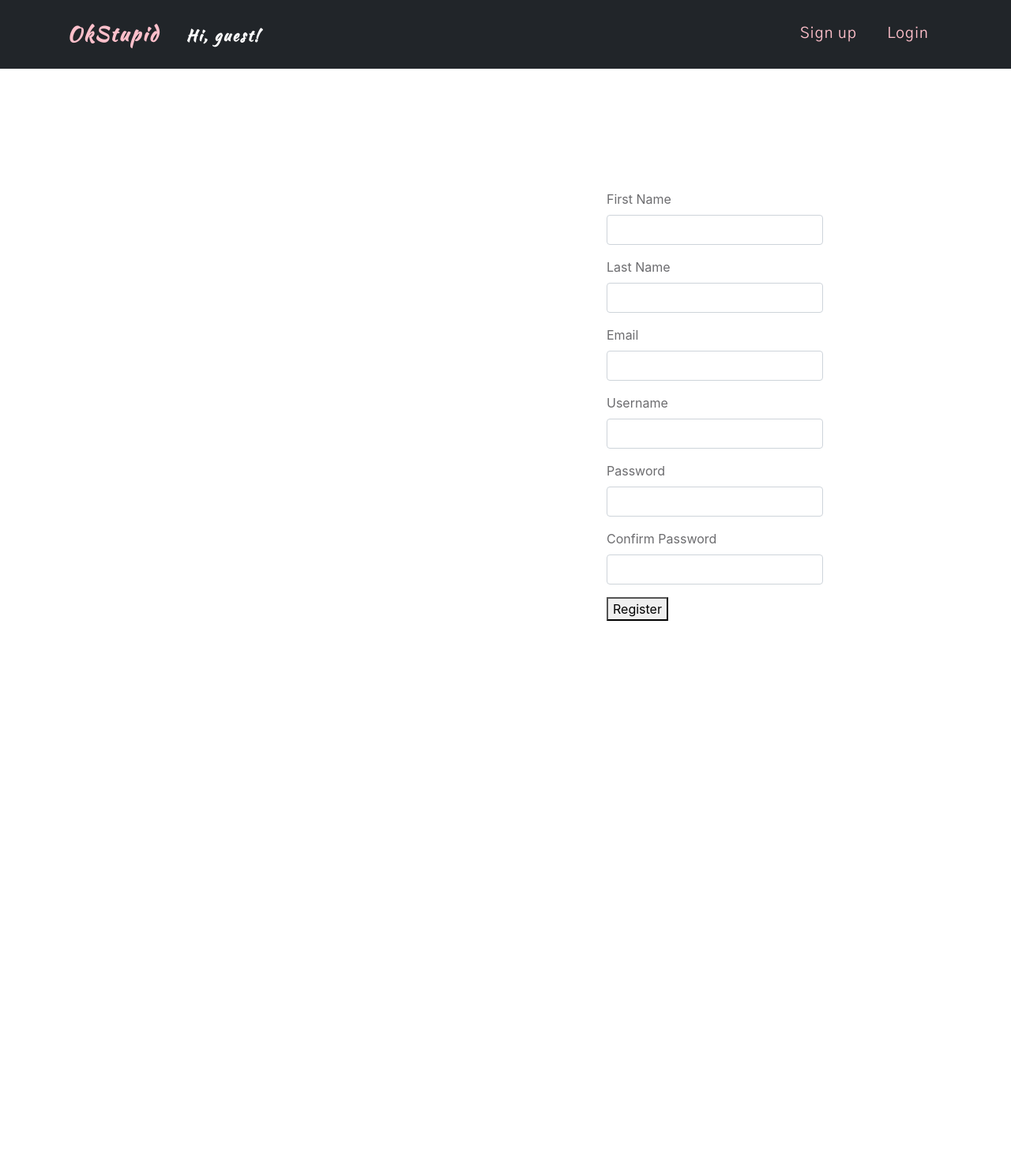
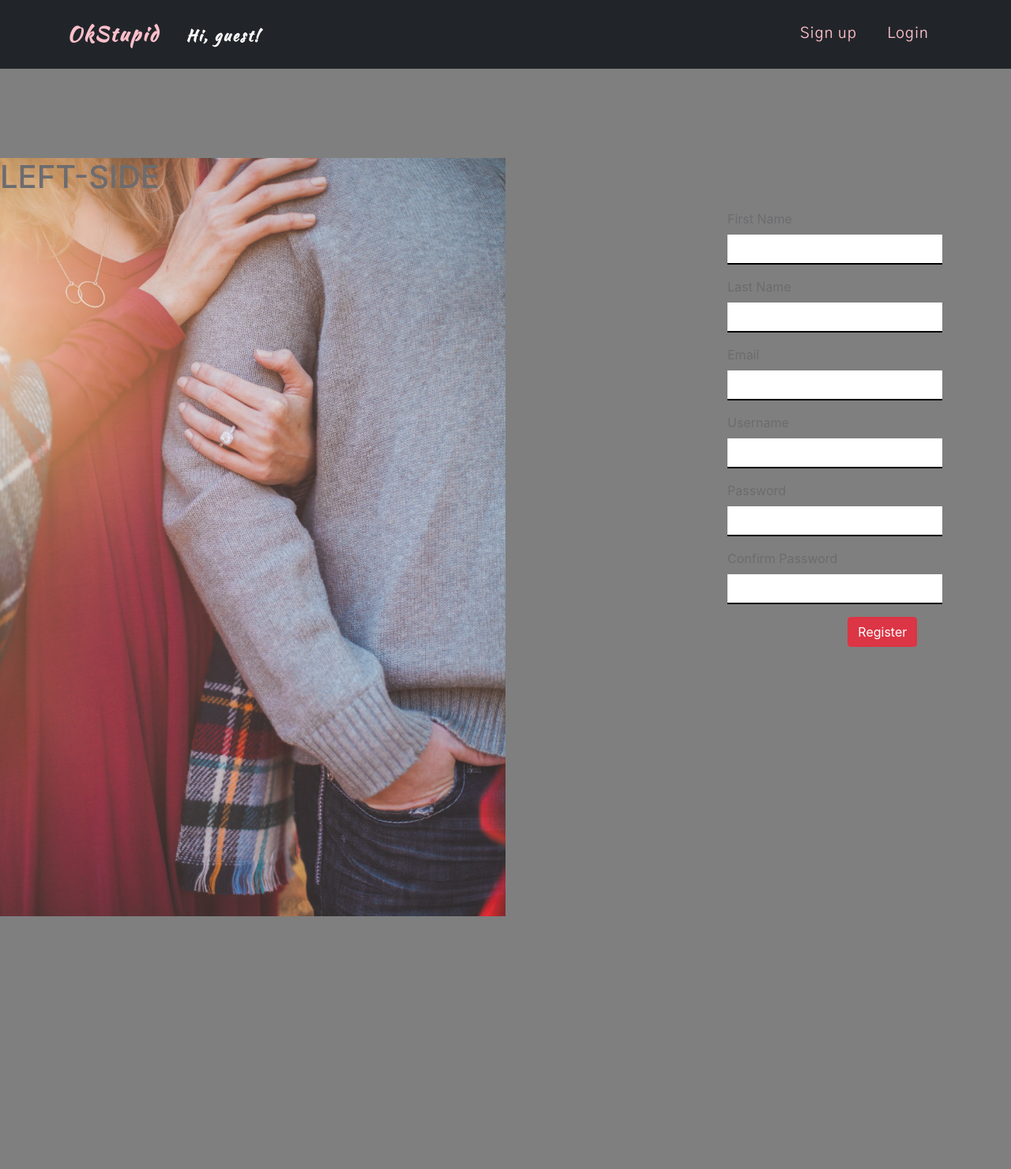
Before and after one commit to jcylok/okstupid, a Django app: page /accounts/register/ in a window 1280 px wide. Shown: the whole page at 79% size. Before the commit the page ends 786 px from the top, so only its background shows below. Run offline with Django 3.2, Linux system fonts and the light colour scheme; some libraries are stand-ins or nearby versions; some web fonts are replaced.

Commit message:
working on the style

```diff
--- a/okstupid/static/css/forms.css
+++ b/okstupid/static/css/forms.css
@@ -1,5 +1,34 @@
 .form-group{
   position: absolute;
   top: 30%;
-  left: 60%;
+  left: 70%;
+  padding: 25px;
 }
+
+.form-control {
+  background-color: none im;
+  border: none !important;
+  border-radius: 0 !important;
+  border-bottom:2px solid black !important;
+  background: rgba(0, 0, 0, 0.5);
+}
+.left-side {
+  background-image: url("/static/images/background2.jpg");
+  background-size: contain;
+  background-repeat: no-repeat;
+  width: 50%;
+  height: 100vw;
+}
+
+
+.btn{
+  margin-left: 56%;
+}
+
+
+.container-layout{
+  background-color: rgba(0, 0, 0, 0.5);
+  display: flex;
+  flex-direction: column;
+  align-content: space-around;
+}
--- a/okstupid/templates/profile_form.html
+++ b/okstupid/templates/profile_form.html
@@ -1,7 +1,10 @@
 {% extends 'base.html' %}
 
 {% block content %}
-<main class="background-form">
+<main class="form-layout">
+        <section class="aside">
+                <h1>here</h1>
+            </section>
 <section class="form-group">
     <h1>{{ header }}</h1>
     <form method="POST" enctype="multipart/form-data">
--- a/okstupid/templates/register.html
+++ b/okstupid/templates/register.html
@@ -1,6 +1,12 @@
 {% extends 'base.html' %}
 {% block content %}
-
+<div class="container-layout">
+    <main class="left-side">
+            <h1>
+            <p>left-side</p>
+            </h1>
+        </main>
+    <aside class=" right-side form-layout">
     {% if error %}
     <p style="background-color: firebrick;">{{error}}</p>
     {% endif %}
@@ -32,8 +38,9 @@
                 <label for="password2">Confirm Password</label>
                 <input class="form-control" type="password" name="password2" required maxlength="25" minlength="4">
             </p>
-            <button type="submit">Register</button>
+            <button class="btn btn-danger" type="submit">Register</button>
         </form>
     </section>
-
+    </aside>
+</div>
 {% endblock %}
```
Also changed, not shown: okstupid/templates/login.html (+5 -2 lines).
